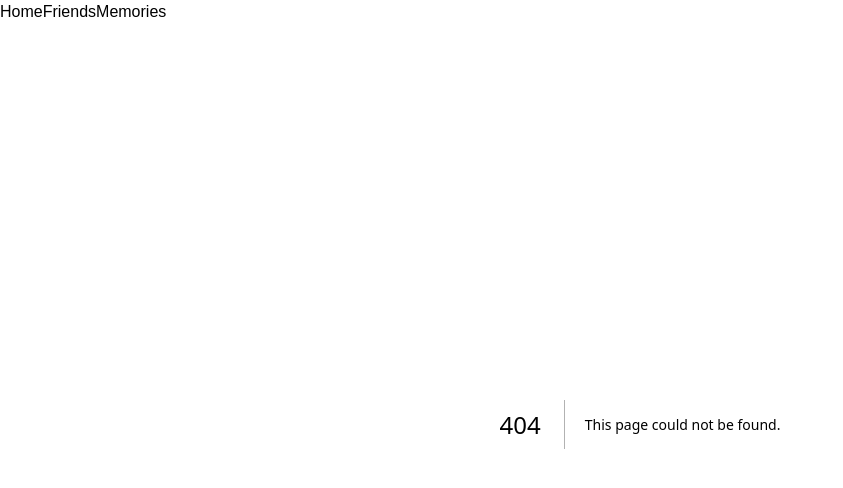
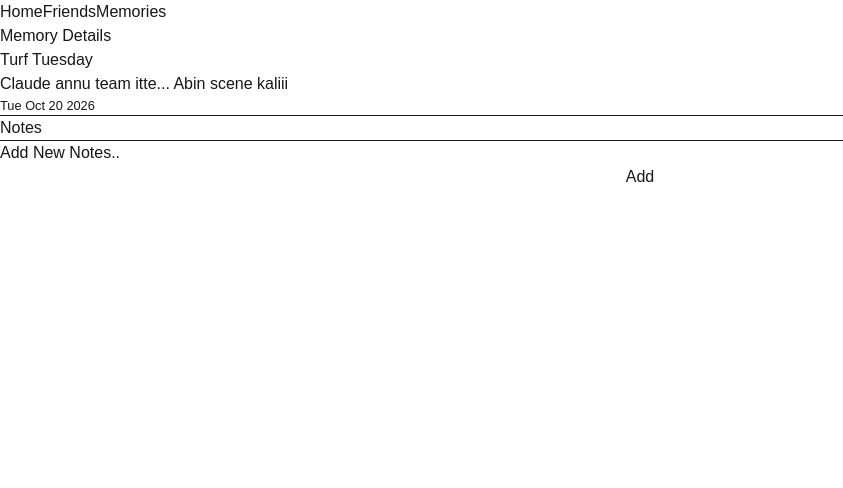
Before and after one commit to christojose-vonnue/Memoria, a Next.js app in the folder friends-memories/: page /memories/1 in a window 1280 px wide. Before the commit this address had no page. Shown: the top 488 px of the page, without its empty margins (0-843 px from the left). Built offline with nearby package versions, Linux system fonts and the light colour scheme.

Commit message:
feat: add memory detail page and notes state

```diff
--- /dev/null
+++ b/friends-memories/app/memories/[id]/page.tsx
@@ -0,0 +1,17 @@
+import NotesSection from "@/components/NotesSection"
+import { memories } from "@/data/memories"
+import { notFound } from "next/navigation"
+export default async function MemoryPage({ params }: { params: Promise<{ id: string }> }) {
+    const { id } = await params
+    const memory = memories.find((memory => memory.id === id))
+    if (!memory) {
+        notFound()
+    }
+    return <>
+        <h2>Memory Details</h2>
+        <h3>{memory.title}</h3>
+        <p>{memory.description}</p>
+        <small>{memory.date}</small>
+        <NotesSection />
+    </>
+}
--- a/friends-memories/app/memories/page.tsx
+++ b/friends-memories/app/memories/page.tsx
@@ -1,16 +1,19 @@
 import MemoryCard from "@/components/MemoryCard";
 import { memories } from "@/data/memories";
+import Link from "next/link";
 
 export default async function MemoriesPage() {
     return (<>
         <h1>Memories</h1>
         {memories.map((memory) => (
+            <Link href={`/memories/${memory.id}`} key={memory.id}>
                 <MemoryCard
                     key={memory.id}
                     title={memory.title}
                     date={memory.date}
                     description={memory.description}
                 />
+            </Link>
         ))}
     </>)
 }
--- /dev/null
+++ b/friends-memories/components/NotesSection.tsx
@@ -0,0 +1,36 @@
+"use client";
+import { useState } from "react";
+
+export default function NotesSection() {
+    const [text, setText] = useState("")
+    const [notes, setNotes] = useState<string[]>([])
+    return (
+        <>
+            <hr />
+            <h2>Notes</h2>
+            {
+                notes.map((note, index) => (
+                    <div key={index}>
+                        * {note}  <br />
+                    </div>
+                )
+                )
+            }
+            <hr />
+            <label>
+                Add New Notes..
+                <input value={text} onChange={(e) => setText(e.target.value)} />
+            </label>
+            <button onClick={() => {
+                if (text.trim() != "") {
+                    setNotes([...notes, text]);
+                    // notes.push(text)
+                    setText("")
+                }
+                else {
+                    alert("Add Memory")
+                }
+            }}>Add</button>
+        </>
+    )
+}
```
Also changed, not shown: 1 other file (tests, documents, lock files or other folders). Lines whose indentation alone changed are shown as unchanged.
